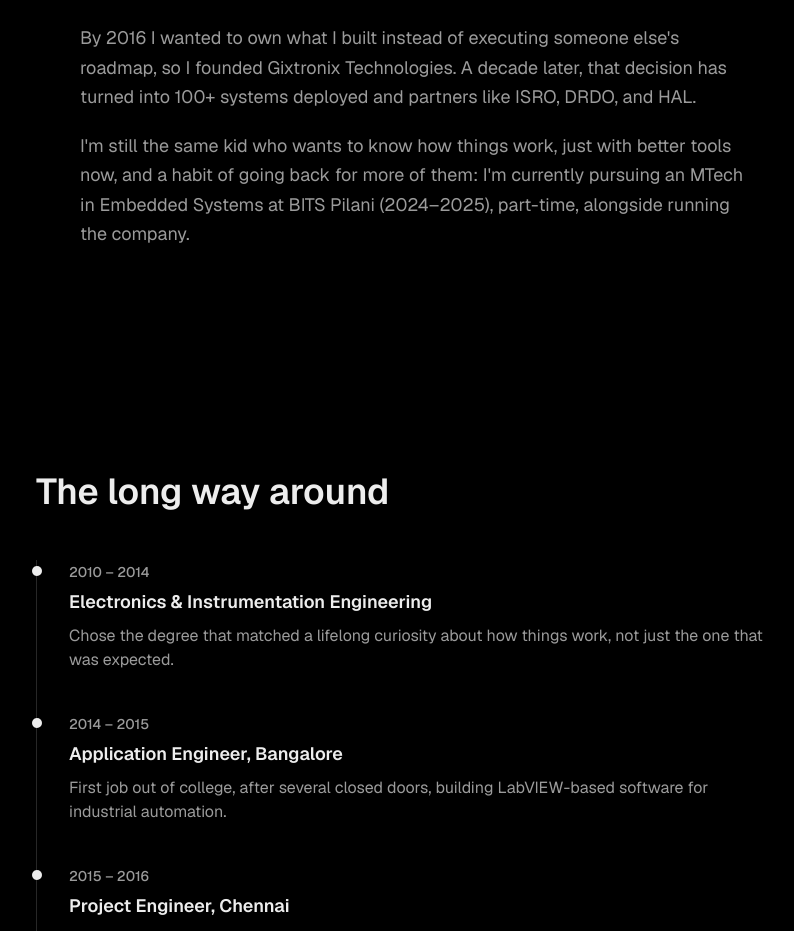
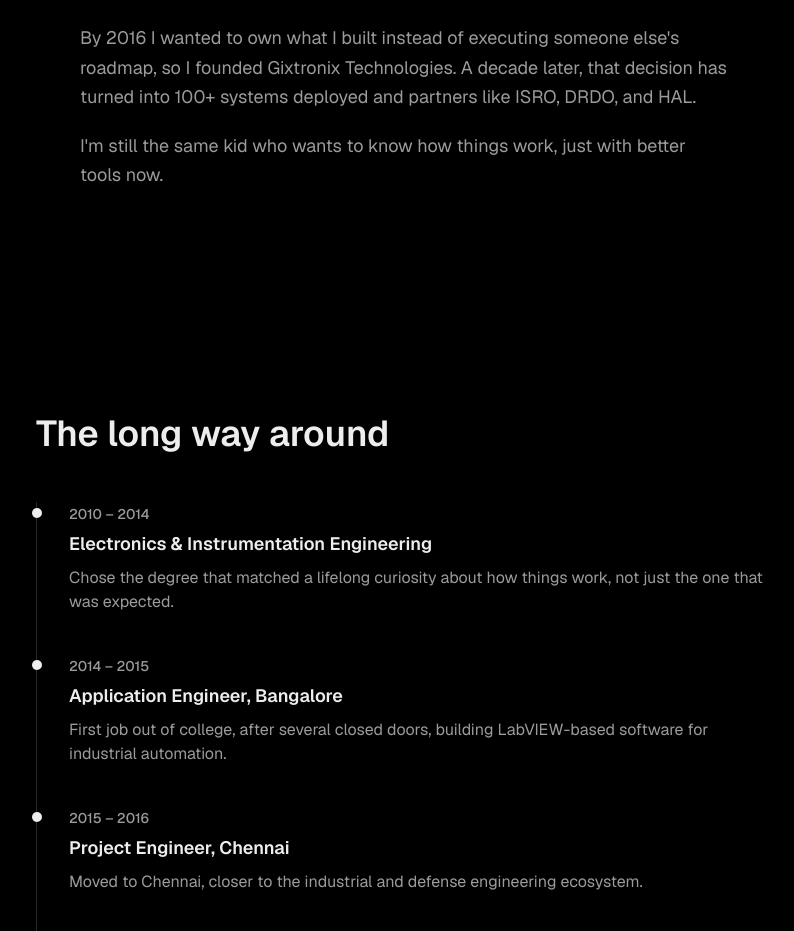
Before and after one commit to gowthamkishore/aboutme, a Next.js app: page / in a window 1280 px wide. Shown: the part 1767-2698 px from the top of the page, without its empty margins (220-1014 px from the left). Built offline with nearby package versions, Linux system fonts and the light colour scheme.

Commit message:
Remove MTech mention from Story closing line

```diff
--- a/src/components/Story.tsx
+++ b/src/components/Story.tsx
@@ -22,9 +22,7 @@ const PARAGRAPHS = [
   that decision has turned into 100+ systems deployed and partners like
   ISRO, DRDO, and HAL.`,
   `I'm still the same kid who wants to know how things work, just with
-  better tools now, and a habit of going back for more of them: I'm
-  currently pursuing an MTech in Embedded Systems at BITS Pilani
-  (2024–2025), part-time, alongside running the company.`,
+  better tools now.`,
 ];
 
 export default function Story() {
```
